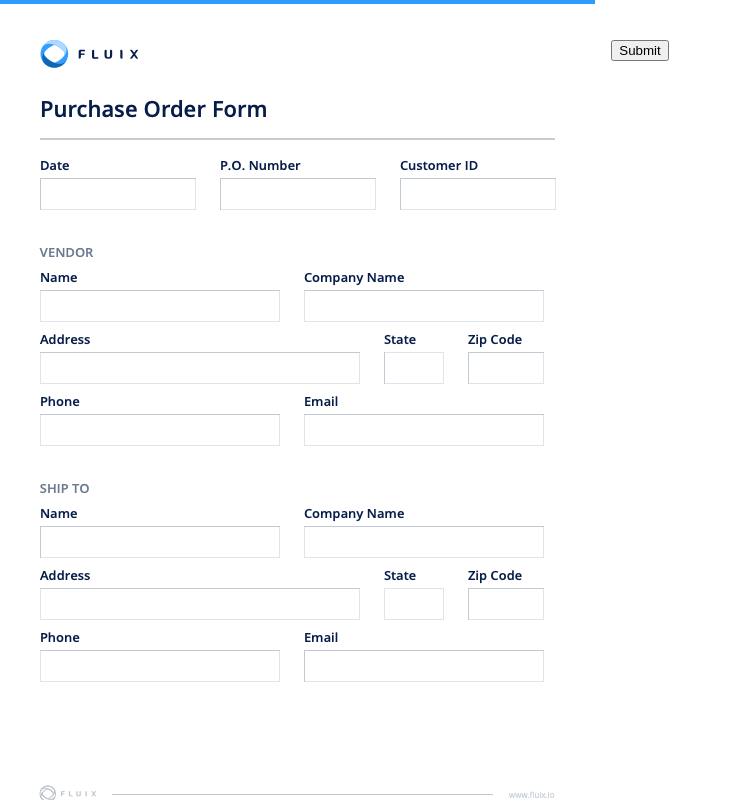
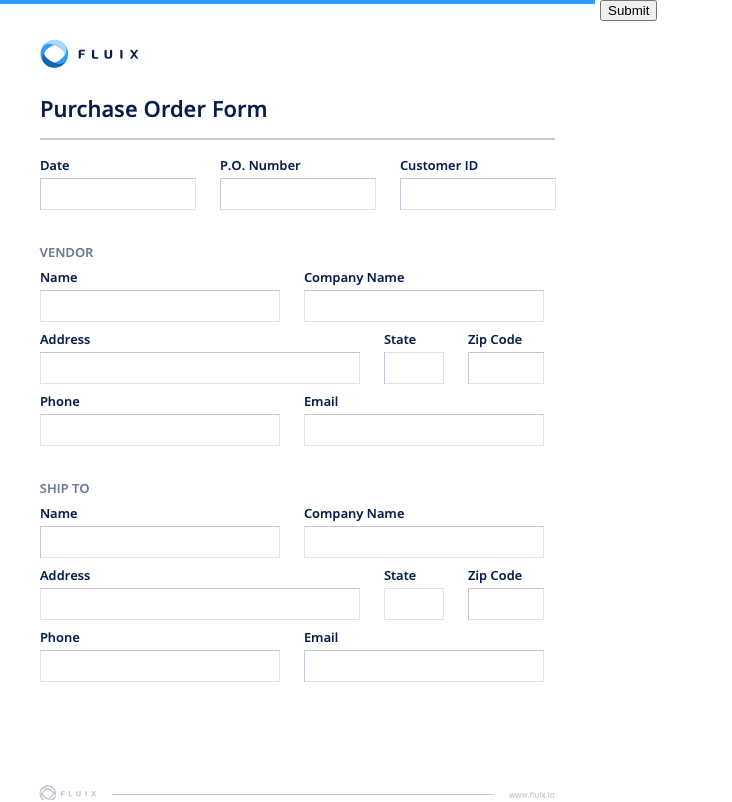
Before and after one commit to ElenaGrasovskaya/PDF_form_data_to_web_form, a React (Create React App) app in the folder pdf_data_to_web_form/: page / in a window 1280 px wide. Shown: the top 802 px of the page, without its empty margins (0-732 px from the left). Built offline with nearby package versions, Linux system fonts and the light colour scheme.

Commit message:
I get all the form data but Submit still doesn't work

```diff
--- a/pdf_data_to_web_form/src/App.css
+++ b/pdf_data_to_web_form/src/App.css
@@ -1,9 +1,5 @@
 .App {
   margin: 0 auto;
   text-align: center;
-  width: 800px;
+  width: 600px;
 }
-.SubmitButton
-{
-  margin-top: 3em;
-}
--- a/pdf_data_to_web_form/src/App.tsx
+++ b/pdf_data_to_web_form/src/App.tsx
@@ -12,8 +12,8 @@ function App() {
   return (
     <section className="App">
       <form>
-       <Loading path = {dataSource} pageN={0}/>
-        <input type="submit" className="SubmitButton" onSubmit = {getAllFormData} ></input>
+       <Loading path = {dataSource} pageN={0} prevData= {{}}/>
+
       </form>
     </section>
   );
--- a/pdf_data_to_web_form/src/FormField.tsx
+++ b/pdf_data_to_web_form/src/FormField.tsx
@@ -9,15 +9,20 @@ interface FormFieldProps
   key: string,
   pageN: number,
   allData: PageData
+  callback?: any
 
 }
 
 function FormField(props:FormFieldProps) {
-  console.log(props.fieldData);
   const [fieldValue, setfieldValue] = useState<any>("");
-  const handleInput = (e:any) => setfieldValue(e.target.value);
 
+  const handleInput = (e:any) => {
+    setfieldValue(e.target.value);
 
+   }
+   const finishedImputHandler = (e:any) => {
+    props.callback([e.target,fieldValue]);
+   };
 
   interface PageDataStyles {
     input: React.CSSProperties,
@@ -45,20 +50,7 @@ function FormField(props:FormFieldProps) {
       display: "block",
     },
   };
-  if (typeof props.fieldData.tooltipText === "string") {
-    if (
-      props.fieldData.tooltipText.includes("Code_Row") ||
-      props.fieldData.tooltipText.includes("Product") ||
-      props.fieldData.tooltipText.includes("Unit") ||
-      props.fieldData.tooltipText.includes("Qty_Row_") ||
-      props.fieldData.tooltipText.includes("Total_Row") ||
-      props.fieldData.tooltipText.includes("Total_Subtotal")
-    ) {
-      styles.label.display = "none";
-    } else {
-      styles.label.display = "block";
-    }
-  }
+
 
   return (
     <>
@@ -69,9 +61,11 @@ function FormField(props:FormFieldProps) {
         id={props.fieldData.tooltipText}
         key={props.key}
         value={fieldValue}
-        onChange={handleInput}
+        onChange = {handleInput}
+        onBlur = {finishedImputHandler}
 
       />
+
     </>
   );
 }
@@ -86,4 +80,20 @@ export default FormField;
 
       >
         {props.fieldData.tooltipText}
-      </label> */
+      </label>
+
+
+       if (typeof props.fieldData.tooltipText === "string") {
+    if (
+      props.fieldData.tooltipText.includes("Code_Row") ||
+      props.fieldData.tooltipText.includes("Product") ||
+      props.fieldData.tooltipText.includes("Unit") ||
+      props.fieldData.tooltipText.includes("Qty_Row_") ||
+      props.fieldData.tooltipText.includes("Total_Row") ||
+      props.fieldData.tooltipText.includes("Total_Subtotal")
+    ) {
+      styles.label.display = "none";
+    } else {
+      styles.label.display = "block";
+    }
+  }*/
--- a/pdf_data_to_web_form/src/FormPageRender.tsx
+++ b/pdf_data_to_web_form/src/FormPageRender.tsx
@@ -1,31 +1,63 @@
+import React from "react";
 import "./App.css";
 import FormField from "./FormField";
 import { PageData } from "./PageDataInterface";
-interface SinglePageInfo {
+import { useState } from "react";
+interface OwnProps {
   pageData: PageData;
   pageN: number;
+  pageStatus: any;
 }
-function FormPageRender(props: SinglePageInfo) {
+function FormPageRender(props: OwnProps) {
+  console.log("The data is ready for render", props.pageData, props.pageStatus);
+  const [formData, setFormData] = useState<any>("");
+  let AllFieldData: any = [];
 
-  console.log("The data is ready for render", props.pageData);
+  const getAllFormData = (e: any) => {
+    e.preventDefault();
+    setFormData(AllFieldData);
+    alert(AllFieldData);
+    console.log("AllFieldData", AllFieldData);
+    };
+
+  const formFieldCallback = (fieldData: any) => {
+    console.log("formFieldCallback",AllFieldData);
+    AllFieldData.push(fieldData);
+  };
 
   let backgroundImageStyle: React.CSSProperties = {
-      position:"absolute",
-      top: props.pageN*842,
-      left: "0",
-      width: "595px",
-      height: "100%",
-      backgroundRepeat: "no-repeat",
-      zIndex: 1,
+    position: "absolute",
+    top: props.pageN * 842,
+    left: "0",
+    width: "595px",
+    height: "100%",
+    backgroundRepeat: "no-repeat",
+    zIndex: 1,
 
-       backgroundImage:
-      `URL(${process.env.PUBLIC_URL}pagePng_${props.pageData.pageId}.png)`
+    backgroundImage: `URL(${process.env.PUBLIC_URL}pagePng_${props.pageData.pageId}.png)`,
   };
+
+  let submitDisplay: React.CSSProperties = {
+    display: "none",
+    zIndex: 50,
+    position:"absolute",
+    top: 0,
+    left: 600
+  };
+
+  if (props.pageN === 0)
+    submitDisplay.display = "block";
+  else submitDisplay.display = "none";
 
   return (
     <>
+
       <section style={backgroundImageStyle} key={props.pageData.pageId}>
-
+      <input
+        type="submit"
+        style={submitDisplay}
+        onSubmit={getAllFormData}
+      ></input>
         {props.pageData.annotations.map((item: any, index: number) => (
           <FormField
             fieldData={item}
@@ -33,6 +65,7 @@ function FormPageRender(props: SinglePageInfo) {
             key={item.id}
             pageN={props.pageN}
             allData={props.pageData}
+            callback={formFieldCallback}
           />
         ))}
       </section>
--- a/pdf_data_to_web_form/src/LoadedDataProcessing.tsx
+++ b/pdf_data_to_web_form/src/LoadedDataProcessing.tsx
@@ -8,6 +8,7 @@ function LoadedDataProcessing(props: {
   data: PageStatusData | PageData | undefined | any;
   loaded: boolean;
   pageN: number;
+  prevData:PageStatusData|any
 }) {
   console.log("Data processing info", props);
   let renderArray: any = [];
@@ -16,14 +17,14 @@ function LoadedDataProcessing(props: {
     if (props.data.hasOwnProperty("pages")) {
       props.data.pages.map((page: any, index: number) => {
         renderArray.push(
-          <Loading path={`pageInfo_${page.id}.json`} pageN={index} />
+          <Loading path={`pageInfo_${page.id}.json`} pageN={index} prevData = {props.data} />
         );
         console.log("renderArray", renderArray);
       });
 
       return <>{renderArray}</>;
     } else {
-      return <FormPageRender pageData={props.data} pageN={props.pageN} />;
+      return <FormPageRender pageData={props.data} pageN={props.pageN} pageStatus = {props.prevData}/>;
     }
   } else {
     return <div>Didnt work</div>;
--- a/pdf_data_to_web_form/src/Loading.tsx
+++ b/pdf_data_to_web_form/src/Loading.tsx
@@ -3,7 +3,7 @@ import PageStatusData from "./DocumentDataInterface";
 import PageData from "./PageDataInterface";
 import LoadedDataProcessing from "./LoadedDataProcessing";
 
-function Loading(props: { path: string; pageN: number }) {
+function Loading(props: { path: string; pageN: number; prevData:PageStatusData|any }) {
   const [Data, setData] = useState<PageStatusData | PageData | undefined | any>(
     []
   );
@@ -36,6 +36,7 @@ function Loading(props: { path: string; pageN: number }) {
           data={Data}
           loaded={isLoaded}
           pageN={props.pageN}
+          prevData = {props.prevData}
         ></LoadedDataProcessing>
       </>
     );
```
